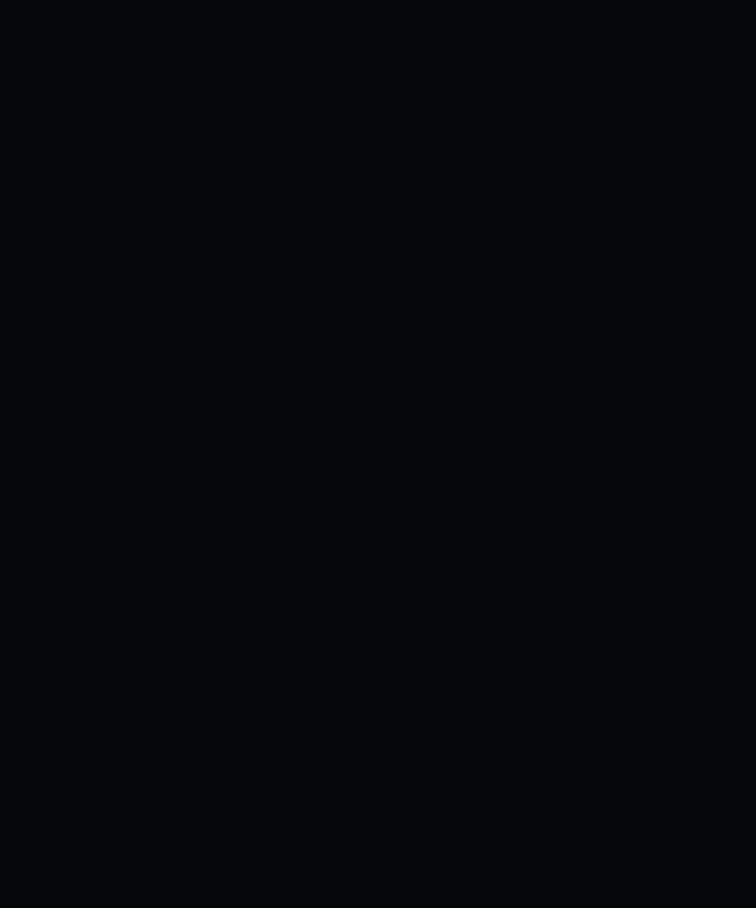
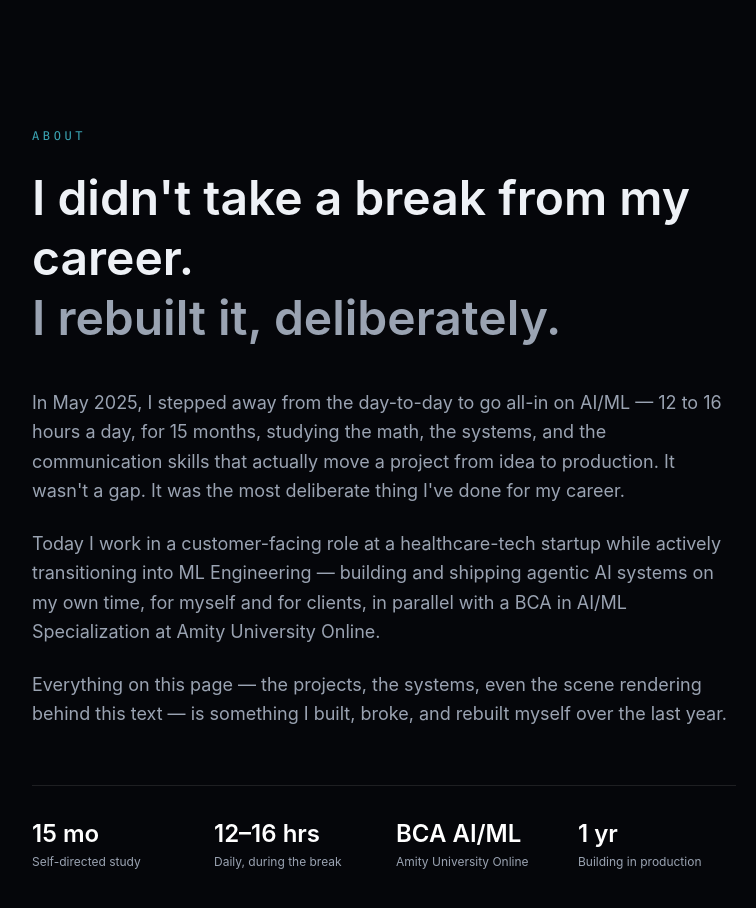
Before and after one commit to tawsif-raza/jarvyhq-portfolio, a React (Vite) app: page / in a window 1280 px wide. Shown: the part 800-1708 px from the top of the page, without its empty margins (256-1012 px from the left). Before the commit the page ends 800 px from the top, so only its background shows below. Built offline with nearby package versions, Linux system fonts and the light colour scheme.

Commit message:
Add About section: career-break story, education, self-directed build narrative

```diff
--- a/src/App.jsx
+++ b/src/App.jsx
@@ -1,5 +1,6 @@
 import SceneBackground from "./components/SceneBackground";
 import Hero from "./sections/Hero";
+import About from "./sections/About";
 
 export default function App() {
   return (
@@ -8,8 +9,8 @@
       <div className="noise-overlay" />
       <main className="relative z-10">
         <Hero />
-        {/* Next sections (About, Projects, Skills, Services, Contact)
-            will be added one at a time in the same pattern. */}
+        <About />
+        {/* Next: Projects, Skills/Tool Wheel, Services, Contact */}
       </main>
     </div>
   );
--- /dev/null
+++ b/src/sections/About.jsx
@@ -0,0 +1,84 @@
+import { useEffect, useRef } from "react";
+import gsap from "gsap";
+import { ScrollTrigger } from "gsap/ScrollTrigger";
+
+gsap.registerPlugin(ScrollTrigger);
+
+export default function About() {
+  const rootRef = useRef();
+
+  useEffect(() => {
+    const ctx = gsap.context(() => {
+      gsap.from(".about-reveal", {
+        opacity: 0,
+        y: 50,
+        duration: 0.9,
+        stagger: 0.15,
+        ease: "power3.out",
+        scrollTrigger: {
+          trigger: rootRef.current,
+          start: "top 75%",
+        },
+      });
+    }, rootRef);
+    return () => ctx.revert();
+  }, []);
+
+  return (
+    <section
+      ref={rootRef}
+      id="about"
+      className="relative mx-auto max-w-4xl px-6 py-32 md:px-16 lg:px-24"
+    >
+      <p className="about-reveal mb-6 font-mono text-xs uppercase tracking-[0.3em] text-cyan-300/70">
+        About
+      </p>
+
+      <h2 className="about-reveal font-display mb-10 text-3xl font-semibold leading-tight md:text-5xl">
+        I didn't take a break from my career.
+        <br />
+        <span className="text-mist">I rebuilt it, deliberately.</span>
+      </h2>
+
+      <div className="about-reveal space-y-6 text-base leading-relaxed text-mist md:text-lg">
+        <p>
+          In May 2025, I stepped away from the day-to-day to go all-in on
+          AI/ML — 12 to 16 hours a day, for 15 months, studying the math,
+          the systems, and the communication skills that actually move a
+          project from idea to production. It wasn't a gap. It was the
+          most deliberate thing I've done for my career.
+        </p>
+        <p>
+          Today I work in a customer-facing role at a healthcare-tech
+          startup while actively transitioning into ML Engineering —
+          building and shipping agentic AI systems on my own time, for
+          myself and for clients, in parallel with a BCA in AI/ML
+          Specialization at Amity University Online.
+        </p>
+        <p>
+          Everything on this page — the projects, the systems, even the
+          scene rendering behind this text — is something I built,
+          broke, and rebuilt myself over the last year.
+        </p>
+      </div>
+
+      <div className="about-reveal mt-14 grid grid-cols-2 gap-6 border-t border-white/10 pt-8 sm:grid-cols-4">
+        <Fact k="15 mo" v="Self-directed study" />
+        <Fact k="12–16 hrs" v="Daily, during the break" />
+        <Fact k="BCA AI/ML" v="Amity University Online" />
+        <Fact k="1 yr" v="Building in production" />
+      </div>
+    </section>
+  );
+}
+
+function Fact({ k, v }) {
+  return (
+    <div>
+      <div className="font-display text-xl font-semibold text-white md:text-2xl">
+        {k}
+      </div>
+      <div className="mt-1 text-xs leading-tight text-mist">{v}</div>
+    </div>
+  );
+}
```
